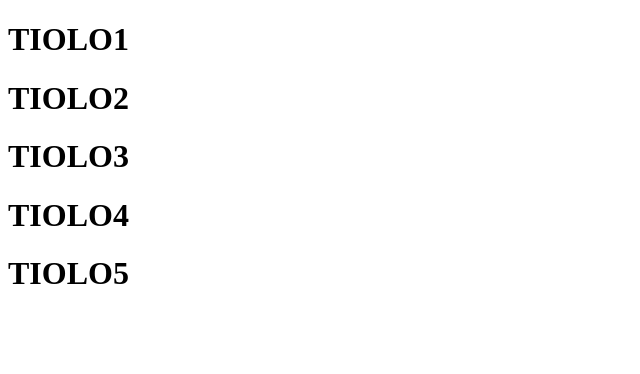
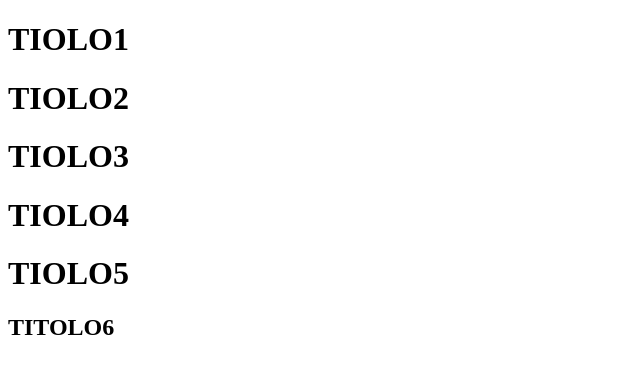
Before and after one commit to sena-meucci/workflow, a plain HTML site: page index.html in a window 1280 px wide. Shown: the whole page, without its empty margins (0-640 px from the left). Drawn offline with Linux system fonts and the light colour scheme.

Commit message:
Update index.html

```diff
--- a/index.html
+++ b/index.html
@@ -11,5 +11,6 @@
     <h1>TIOLO3</h1>
     <h1>TIOLO4</h1>
     <h1>TIOLO5</h1>
+    <h2>TITOLO6</h2>
 </body>
 </html>
```
